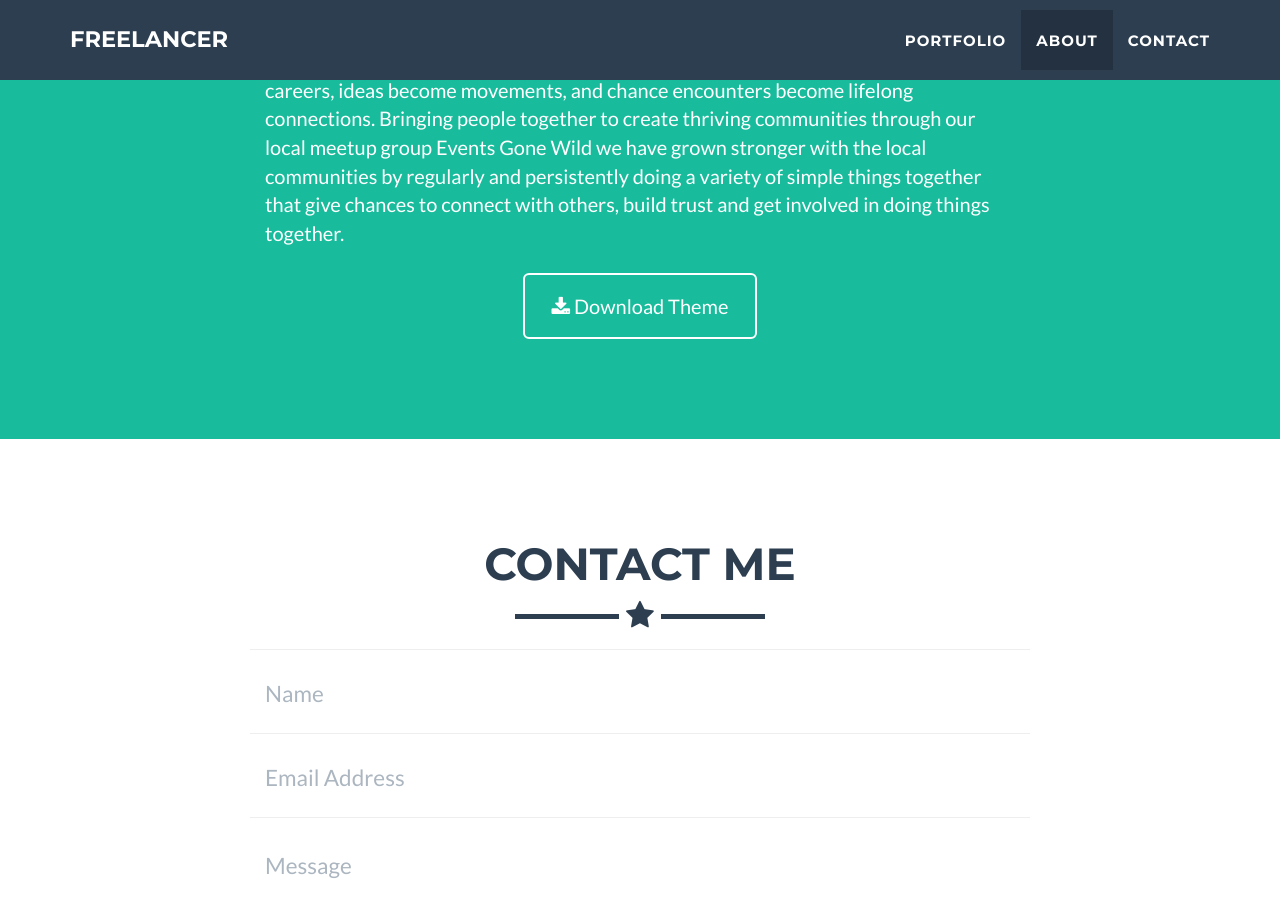
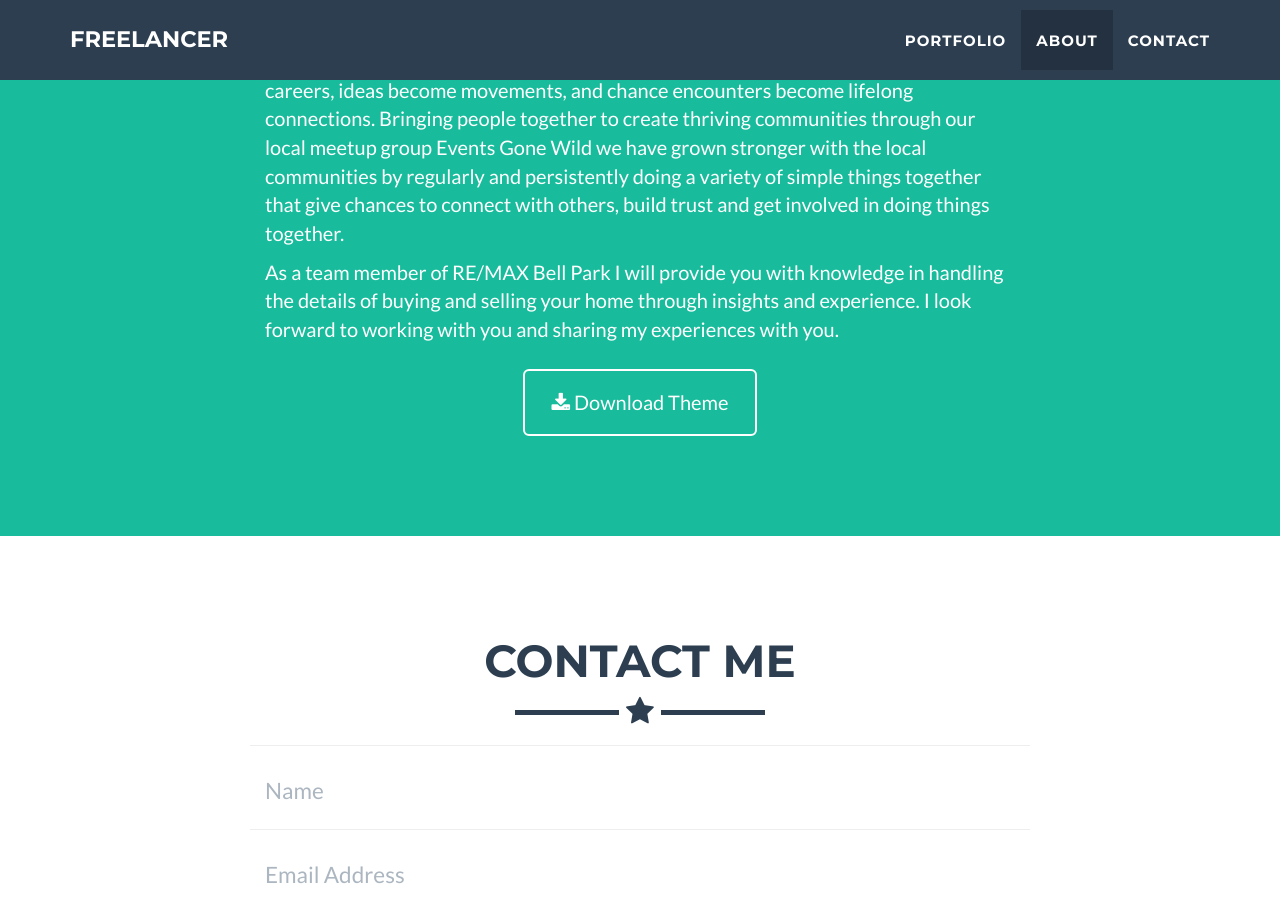
Before and after one commit to maureenmcneilreality/maureenmcneilreality, a Jekyll site: the page built from index.html, in a window 1280 px wide and 900 px high, scrolled down 2066 px. Built offline with Jekyll 4.4.1, drawn with Linux system fonts in a browser that asks for light colours.

Commit message:
Update about.html

```diff
--- a/_includes/about.html
+++ b/_includes/about.html
@@ -12,7 +12,9 @@
                     <p>Take a deep breath and relax. I am ready to guide you through your real estate journey. I believe that real estate is so much more than a building on a lot. It’s about family, community, relationships and finding somewhere you can feel truly at home.
 In 2002, New England became our home. Settling in the Quiet Corner has been a wonderful experience. We raised our daughter in a beautiful community surrounded by history and supportive neighbors. As proud parents we congratulate our daughter on attending Medical School in the Fall.</p>
                     <p>My husband and I are strong suporters of the Northeast community. Getting together with real people in real life makes powerful things happen. Side hustles become careers, ideas become movements, and chance encounters become lifelong connections. Bringing people together to create thriving communities through our local meetup group Events Gone Wild we have grown stronger with the local communities by regularly and persistently doing a variety of simple things together that give chances to connect with others, build trust and get involved in doing things together.</p>
-                </div>
+                 <p>As a team member of RE/MAX Bell Park I will provide you with knowledge in handling the details of buying and selling your home through insights and experience. I look forward to working with you and sharing my experiences with you.
+</p>
+              </div>
                 <div class="col-lg-8 col-lg-offset-2 text-center">
                     <a href="https://github.com/jeromelachaud/freelancer-theme" class="btn btn-lg btn-outline">
                         <i class="fa fa-download"></i> Download Theme
```
